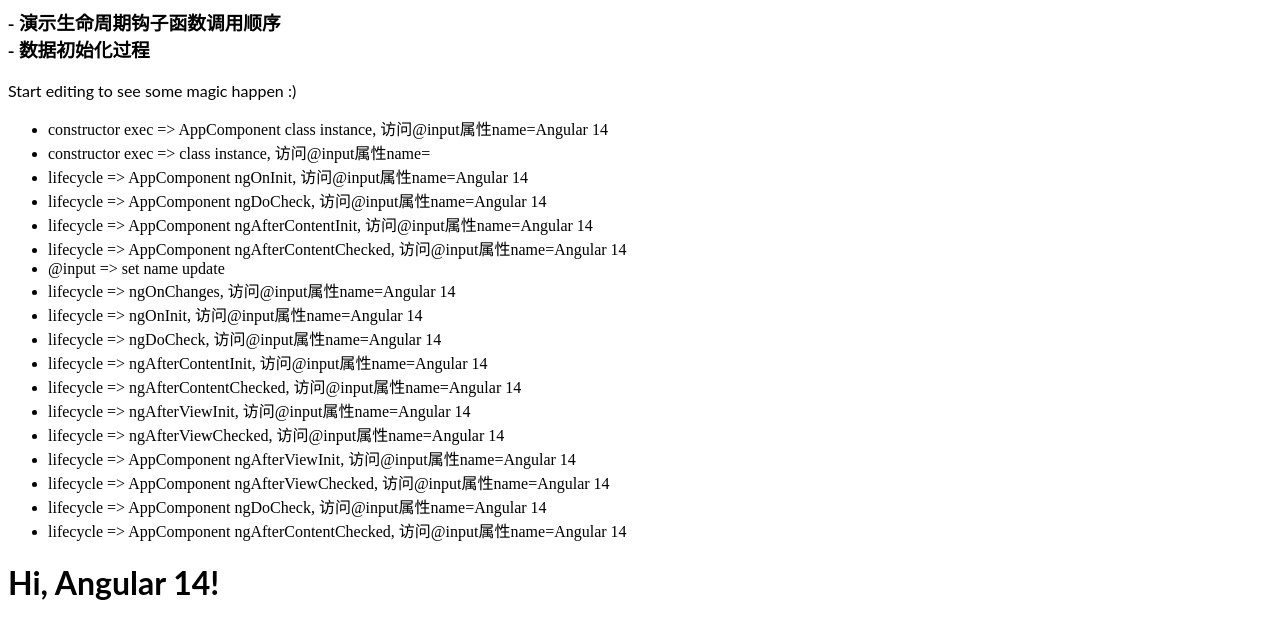
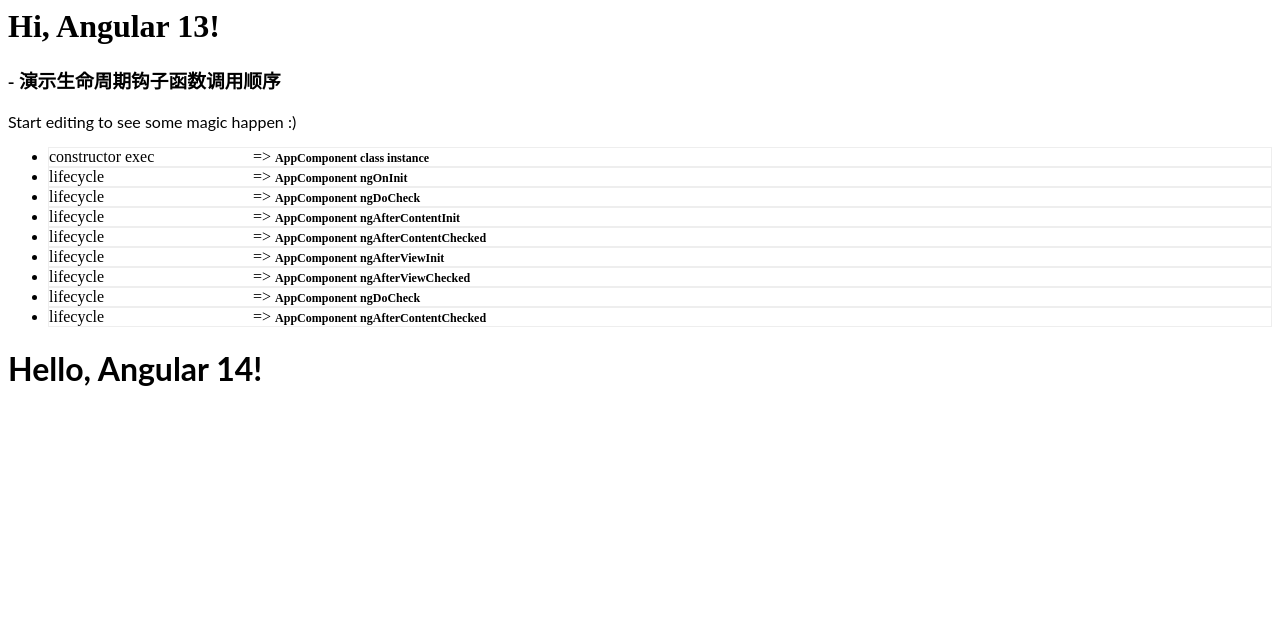
Before and after one commit to Yatoo2018/Angular-lifecycle-hook, an Angular app: page / in a window 1280 px wide. Shown: the top 638 px of the page. Built offline with nearby package versions, Linux system fonts and the light colour scheme.

Commit message:
组件的生命周期顺序展示

```diff
--- a/src/app/app.component.css
+++ b/src/app/app.component.css
@@ -1,3 +1,15 @@
 p {
   font-family: Lato;
 }
+li {
+  border: 1px solid #eee;
+}
+.message-type {
+  display: inline-block;
+  width: 200px;
+}
+.message-content {
+  display: inline-block;
+  font-size: 12px;
+  font-weight: bold;
+}
--- a/src/app/app.component.html
+++ b/src/app/app.component.html
@@ -1,12 +1,11 @@
-
-
-<h3> - 演示生命周期钩子函数调用顺序<br/>
-  - 数据初始化过程
-</h3>
-<p>Start editing to see some magic happen :) </p>
+<h1>Hi, Angular 13!</h1>
+<h3>- 演示生命周期钩子函数调用顺序<br /></h3>
+<p>Start editing to see some magic happen :)</p>
 <ul>
-<li *ngFor="let message of messages">
-  {{message.type}}  => {{message.content}}
-</li>
+  <li *ngFor="let message of messages">
+    <span class="message-type">{{ message.type }}</span>
+    =>
+    <span class="message-content">{{ message.content }}</span>
+  </li>
 </ul>
 <hello [name]="name"></hello>
--- a/src/app/app.component.ts
+++ b/src/app/app.component.ts
@@ -36,66 +36,63 @@
     });
     this.subject.next({
       type: 'constructor exec',
-      content: 'AppComponent class instance, 访问@input属性name=' + this.name,
+      content: 'AppComponent class instance',
     });
   }
 
   ngOnChanges() {
     this.subject.next({
       type: 'lifecycle',
-      content: 'AppComponent ngOnChanges, 访问@input属性name=' + this.name,
+      content: 'AppComponent ngOnChanges',
     });
   }
 
   ngOnInit() {
     this.subject.next({
       type: 'lifecycle',
-      content: 'AppComponent ngOnInit, 访问@input属性name=' + this.name,
+      content: 'AppComponent ngOnInit',
     });
   }
 
   ngDoCheck() {
     this.subject.next({
       type: 'lifecycle',
-      content: 'AppComponent ngDoCheck, 访问@input属性name=' + this.name,
+      content: 'AppComponent ngDoCheck',
     });
   }
 
   ngAfterContentInit() {
     this.subject.next({
       type: 'lifecycle',
-      content:
-        'AppComponent ngAfterContentInit, 访问@input属性name=' + this.name,
+      content: 'AppComponent ngAfterContentInit',
     });
   }
 
   ngAfterContentChecked() {
     this.subject.next({
       type: 'lifecycle',
-      content:
-        'AppComponent ngAfterContentChecked, 访问@input属性name=' + this.name,
+      content: 'AppComponent ngAfterContentChecked',
     });
   }
 
   ngAfterViewInit() {
     this.subject.next({
       type: 'lifecycle',
-      content: 'AppComponent ngAfterViewInit, 访问@input属性name=' + this.name,
+      content: 'AppComponent ngAfterViewInit',
     });
   }
 
   ngAfterViewChecked() {
     this.subject.next({
       type: 'lifecycle',
-      content:
-        'AppComponent ngAfterViewChecked, 访问@input属性name=' + this.name,
+      content: 'AppComponent ngAfterViewChecked',
     });
   }
 
   ngOnDestroy() {
     this.subject.next({
       type: 'lifecycle',
-      content: 'AppComponent ngOnDestroy, 访问@input属性name=' + this.name,
+      content: 'AppComponent ngOnDestroy',
     });
   }
 }
--- a/src/app/hello.component.ts
+++ b/src/app/hello.component.ts
@@ -1,111 +1,10 @@
-import {
-  AfterContentChecked,
-  AfterContentInit,
-  AfterViewChecked,
-  AfterViewInit,
-  Component,
-  DoCheck,
-  Input,
-  OnChanges,
-  OnDestroy,
-  OnInit,
-} from '@angular/core';
+import { Component, Input } from '@angular/core';
 
 @Component({
   selector: 'hello',
-  template: `<h1>Hi, {{name}}!</h1>`,
+  template: `<h1>Hello, {{name}}!</h1>`,
   styles: [`h1 { font-family: Lato; }`],
 })
-export class HelloComponent
-  implements
-    OnChanges,
-    OnInit,
-    DoCheck,
-    AfterContentInit,
-    AfterContentChecked,
-    AfterViewInit,
-    AfterViewChecked,
-    OnDestroy
-{
-  _name: string = '';
-
-  subject = window['subject'];
-  @Input() set name(n: string) {
-    this.subject.next({
-      type: '@input',
-      content: 'set name update',
-    });
-    this._name = n;
-  }
-  get name() {
-    // 非必要不定义getter，访问次数非常多
-    // this.messages.push({
-    //   type: 'template binding variable get',
-    //   content: 'get name update',
-    // });
-    return this._name;
-  }
-  messages = [];
-  constructor() {
-    this.subject.next({
-      type: 'constructor exec',
-      content: 'class instance, 访问@input属性name=' + this.name,
-    });
-  }
-
-  ngOnChanges() {
-    this.subject.next({
-      type: 'lifecycle',
-      content: 'ngOnChanges, 访问@input属性name=' + this.name,
-    });
-  }
-
-  ngOnInit() {
-    this.subject.next({
-      type: 'lifecycle',
-      content: 'ngOnInit, 访问@input属性name=' + this.name,
-    });
-  }
-
-  ngDoCheck() {
-    this.subject.next({
-      type: 'lifecycle',
-      content: 'ngDoCheck, 访问@input属性name=' + this.name,
-    });
-  }
-
-  ngAfterContentInit() {
-    this.subject.next({
-      type: 'lifecycle',
-      content: 'ngAfterContentInit, 访问@input属性name=' + this.name,
-    });
-  }
-
-  ngAfterContentChecked() {
-    this.subject.next({
-      type: 'lifecycle',
-      content: 'ngAfterContentChecked, 访问@input属性name=' + this.name,
-    });
-  }
-
-  ngAfterViewInit() {
-    this.subject.next({
-      type: 'lifecycle',
-      content: 'ngAfterViewInit, 访问@input属性name=' + this.name,
-    });
-  }
-
-  ngAfterViewChecked() {
-    this.subject.next({
-      type: 'lifecycle',
-      content: 'ngAfterViewChecked, 访问@input属性name=' + this.name,
-    });
-  }
-
-  ngOnDestroy() {
-    this.subject.next({
-      type: 'lifecycle',
-      content: 'ngOnDestroy, 访问@input属性name=' + this.name,
-    });
-  }
+export class HelloComponent {
+  @Input() name;
 }
```
